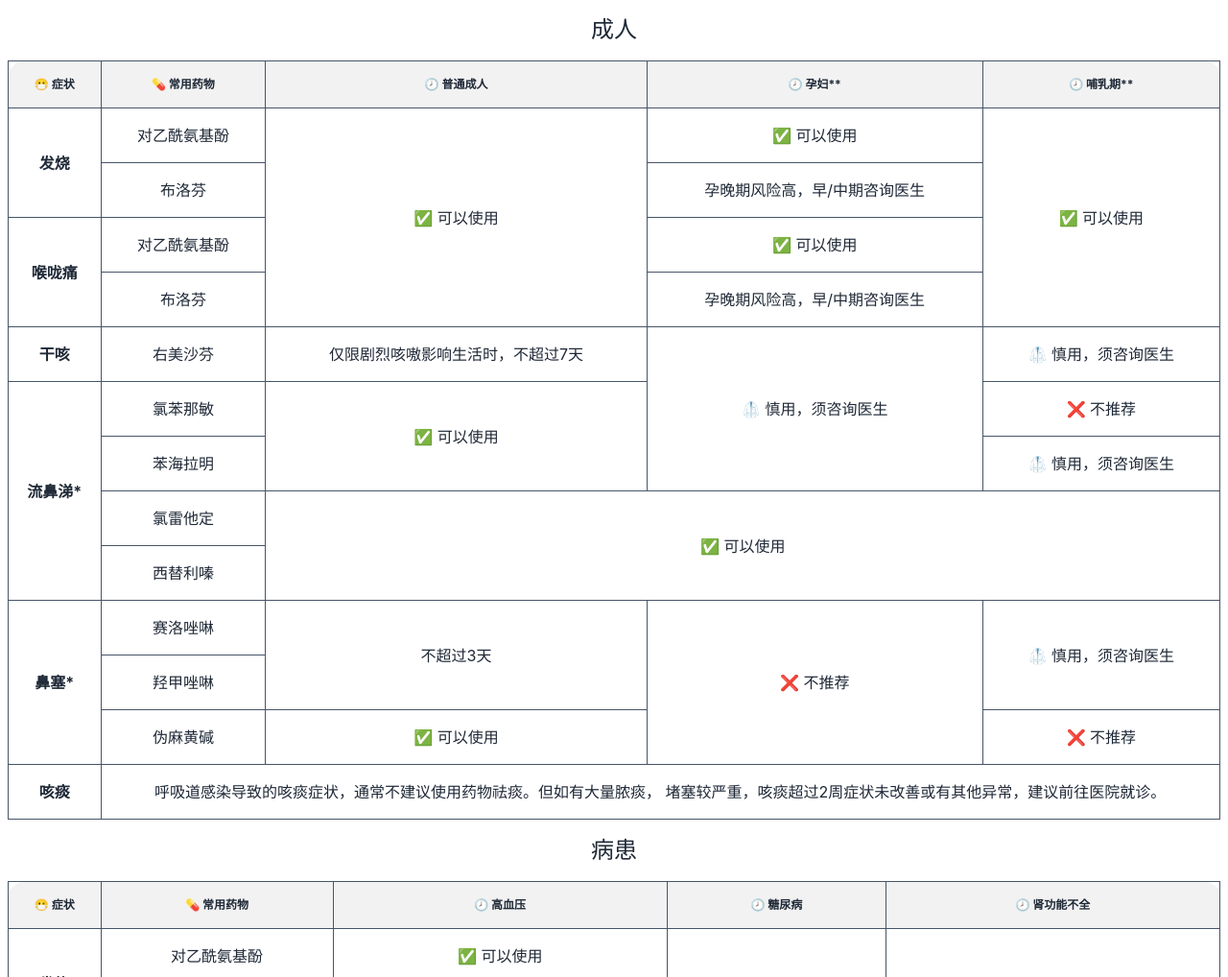
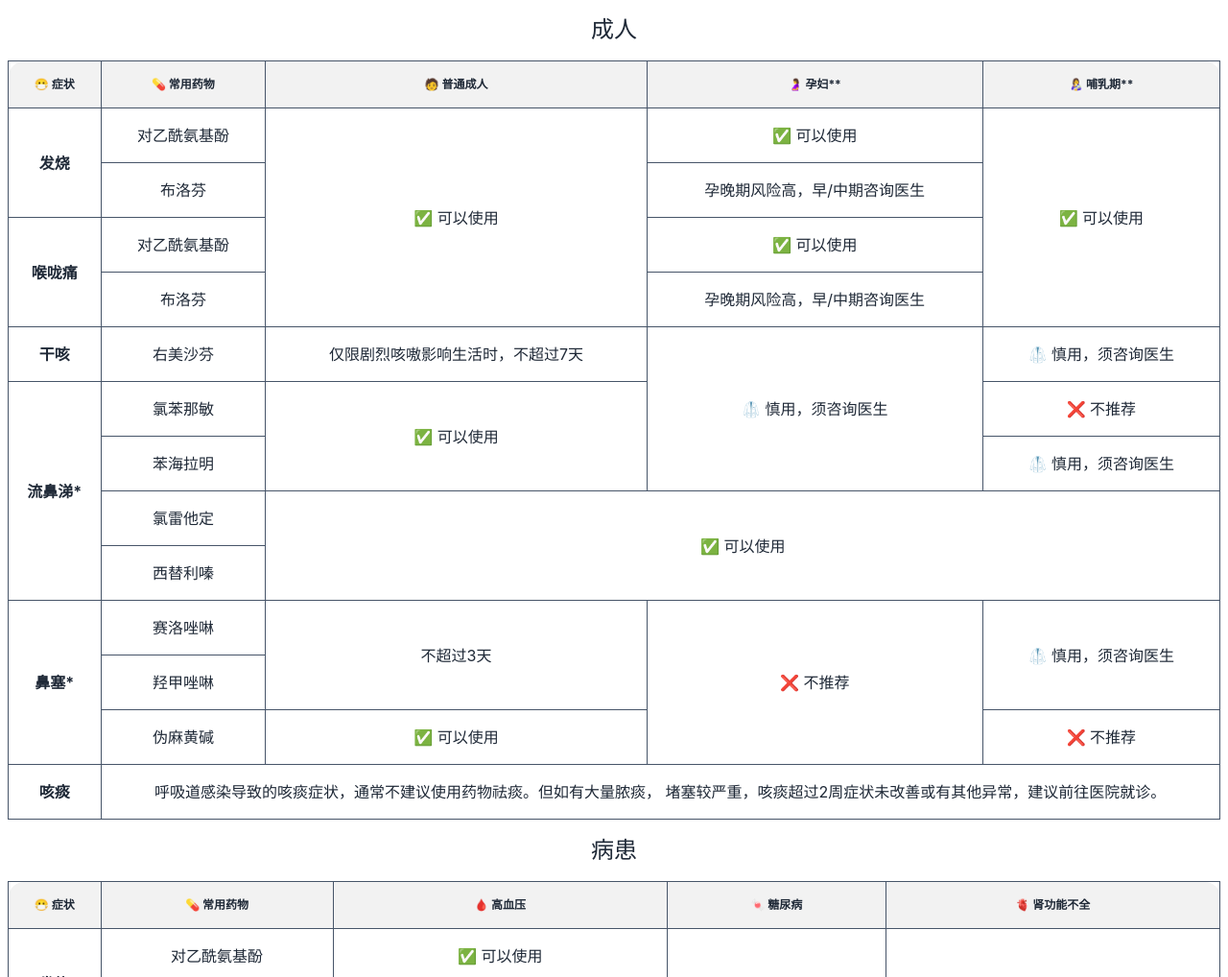
Before and after one commit to zcyc/medication-guide, a React (Vite) app: page / in a window 1280 px wide. Shown: the part 1120-2138 px from the top of the page at 96% size. Built offline with nearby package versions, Linux system fonts and the light colour scheme.

Commit message:
修改图标

```diff
--- a/src/App.jsx
+++ b/src/App.jsx
@@ -148,9 +148,9 @@ function App() {
                 <tr>
                     <th className="border border-slate-600 text-center">😷 症状</th>
                     <th className="border border-slate-600 text-center">💊 常用药物</th>
-                    <th className="border border-slate-600 text-center">🕗 普通成人</th>
-                    <th className="border border-slate-600 text-center">🕗 孕妇**</th>
-                    <th className="border border-slate-600 text-center">🕗 哺乳期**</th>
+                    <th className="border border-slate-600 text-center">🧑 普通成人</th>
+                    <th className="border border-slate-600 text-center">🤰 孕妇**</th>
+                    <th className="border border-slate-600 text-center">👩‍🍼 哺乳期**</th>
                 </tr>
                 </thead>
                 <tbody>
@@ -254,9 +254,9 @@ function App() {
                 <tr>
                     <th className="border border-slate-600 text-center">😷 症状</th>
                     <th className="border border-slate-600 text-center">💊 常用药物</th>
-                    <th className="border border-slate-600 text-center">🕗 高血压</th>
-                    <th className="border border-slate-600 text-center">🕗 糖尿病</th>
-                    <th className="border border-slate-600 text-center">🕗 肾功能不全</th>
+                    <th className="border border-slate-600 text-center">🩸 高血压</th>
+                    <th className="border border-slate-600 text-center">🍬 糖尿病</th>
+                    <th className="border border-slate-600 text-center">🫀 肾功能不全</th>
                 </tr>
                 </thead>
                 <tbody>
```
